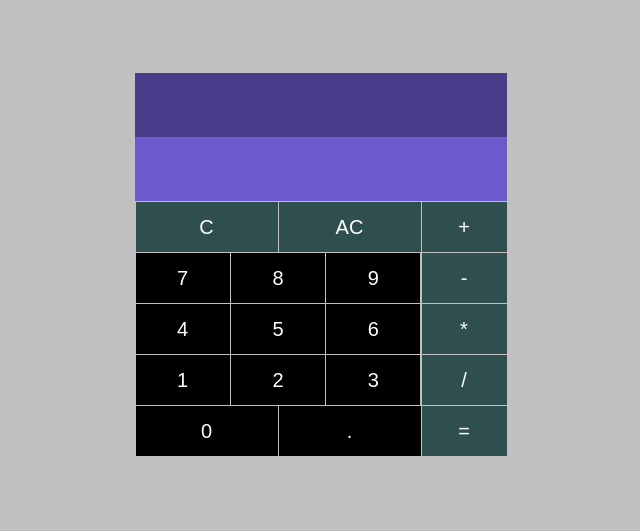
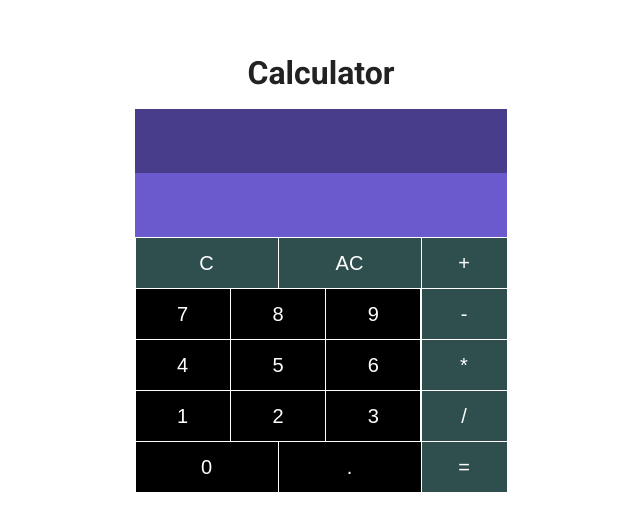
Before and after one commit to singhmi4/Basic-Calculator, a plain HTML site: page index.html in a window 1280 px wide. Shown: the part 135-666 px from the top of the page, without its empty margins (319-959 px from the left). Drawn offline with Linux system fonts and the light colour scheme.

Commit message:
add google font and header

```diff
--- a/index.html
+++ b/index.html
@@ -4,6 +4,7 @@
   <meta charset="UTF-8">
   <meta name="viewport" content="width=device-width, initial-scale=1.0">
   <title>Calculator</title>
+  <link href="https://fonts.googleapis.com/css2?family=Roboto:wght@400;700&display=swap" rel="stylesheet">
   <link rel="stylesheet" href="reset.css">
   <link rel="stylesheet" href="styles.css">
 </head>
@@ -12,6 +13,7 @@
 </body>
 </html>
 <body>
+  <h1>Calculator</h1>
   <section class="calculator">
     <div id="prev-display"></div>
     <div id="display-box"></div>
--- a/styles.css
+++ b/styles.css
@@ -1,14 +1,21 @@
 html, body {
   height: 100%;
+  font-family: 'Roboto', sans-serif;
+  font-weight: 400;
 }
 
 body {
   display: flex;
+  flex-direction: column;
   align-items: center;
   justify-content: center;
   font-size: 2em;
-  font-family: Arial, Helvetica, sans-serif;
-  background-color: #C0C0C0;
+}
+
+h1 {
+  font-size: 32px;
+  font-weight: 700;
+  margin: 20px 0;
 }
 
 #prev-display {
```
